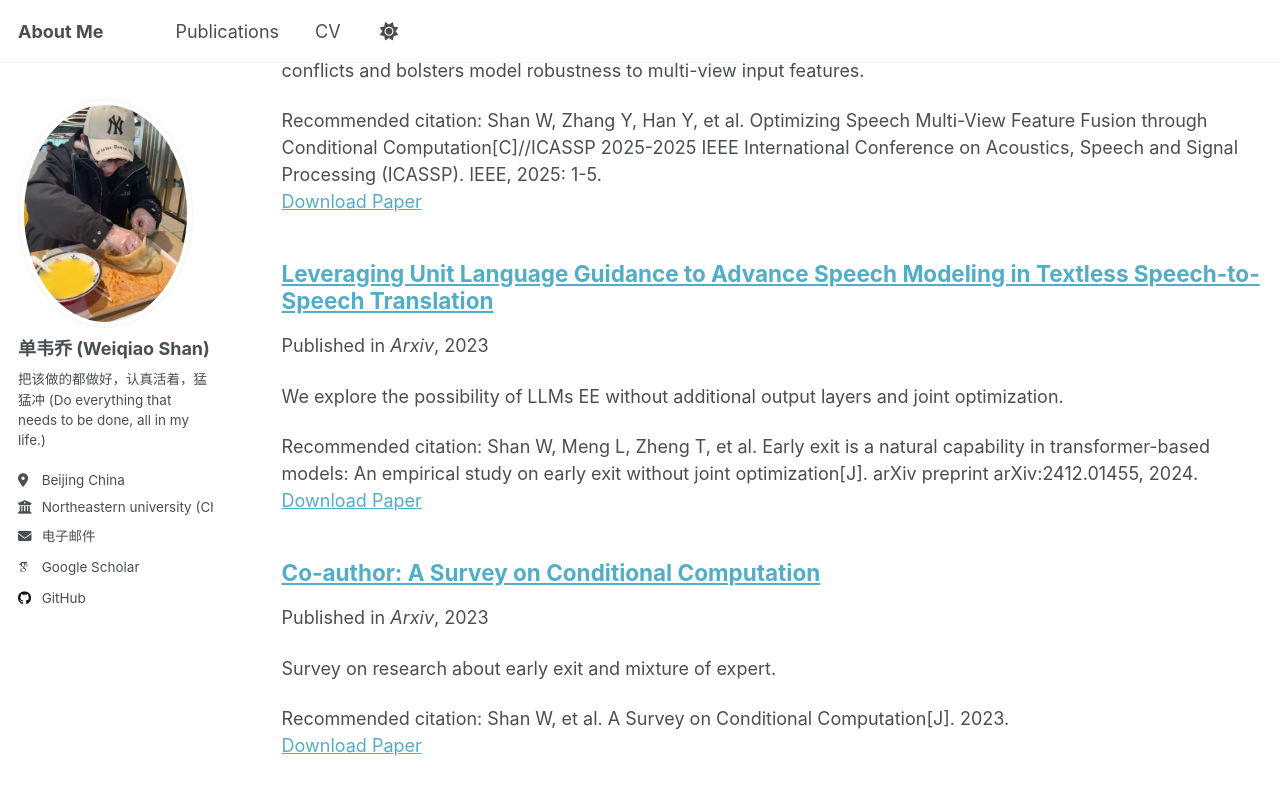
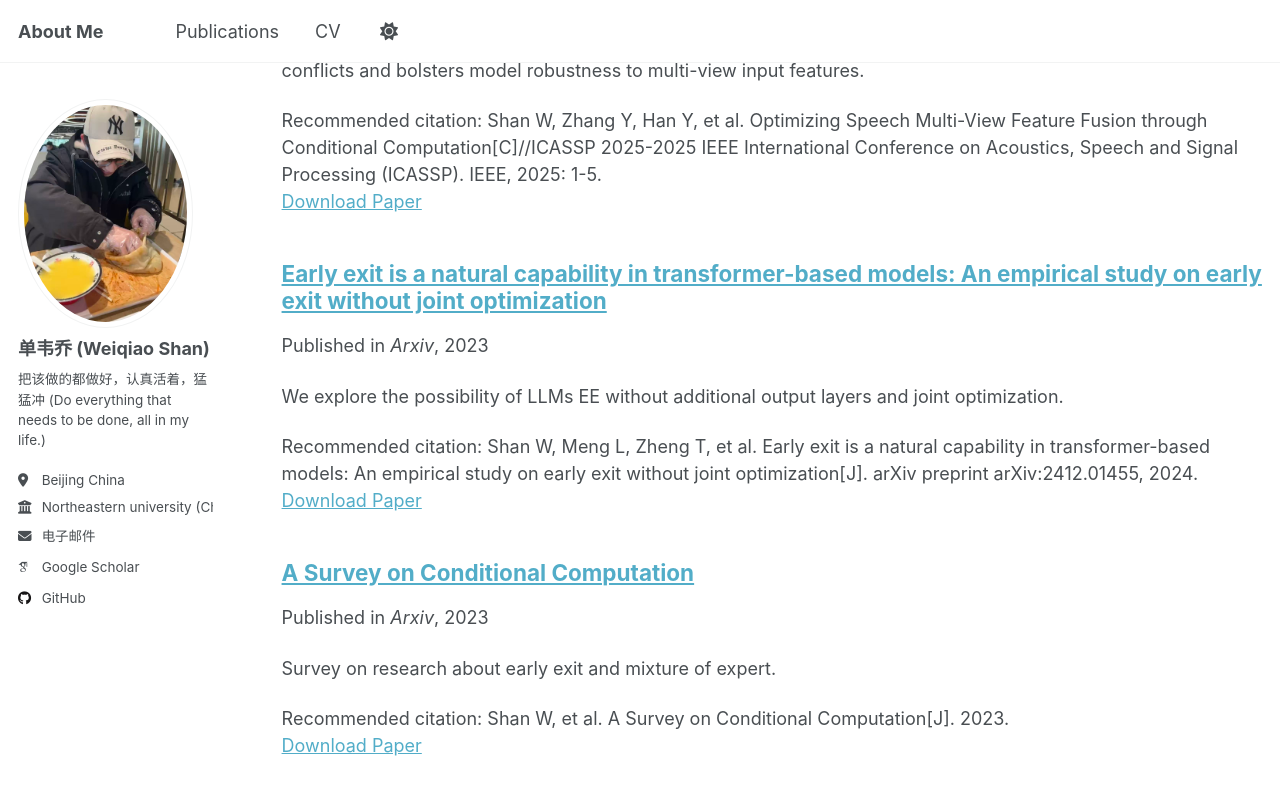
Before and after one commit to shanweiqiao/shanweiqiao.github.io, a Jekyll site: the page built from _pages/publications.html, in a window 1280 px wide and 900 px high, scrolled down 1293 px. Shown: the top 795 px of the window. Built offline with Jekyll 4.4.1, drawn with Linux system fonts in a browser that asks for light colours; some web fonts are replaced; a script that is not in the unit is left out.

Commit message:
update test config

```diff
--- a/_publications/Arxiv_23_conditional_computation_survey.md
+++ b/_publications/Arxiv_23_conditional_computation_survey.md
@@ -1,5 +1,5 @@
 ---
-title: "Co-author: A Survey on Conditional Computation"
+title: "A Survey on Conditional Computation"
 collection: publications
 category: conferences
 permalink: /publication/Arxiv_23_conditional_computation_survey
--- a/_publications/Arxiv_23_early_exit_capability.md
+++ b/_publications/Arxiv_23_early_exit_capability.md
@@ -1,5 +1,5 @@
 ---
-title: "Leveraging Unit Language Guidance to Advance Speech Modeling in Textless Speech-to-Speech Translation"
+title: "Early exit is a natural capability in transformer-based models: An empirical study on early exit without joint optimization"
 collection: publications
 category: conferences
 permalink: /publication/Arxiv_23_early_exit_capability
```
